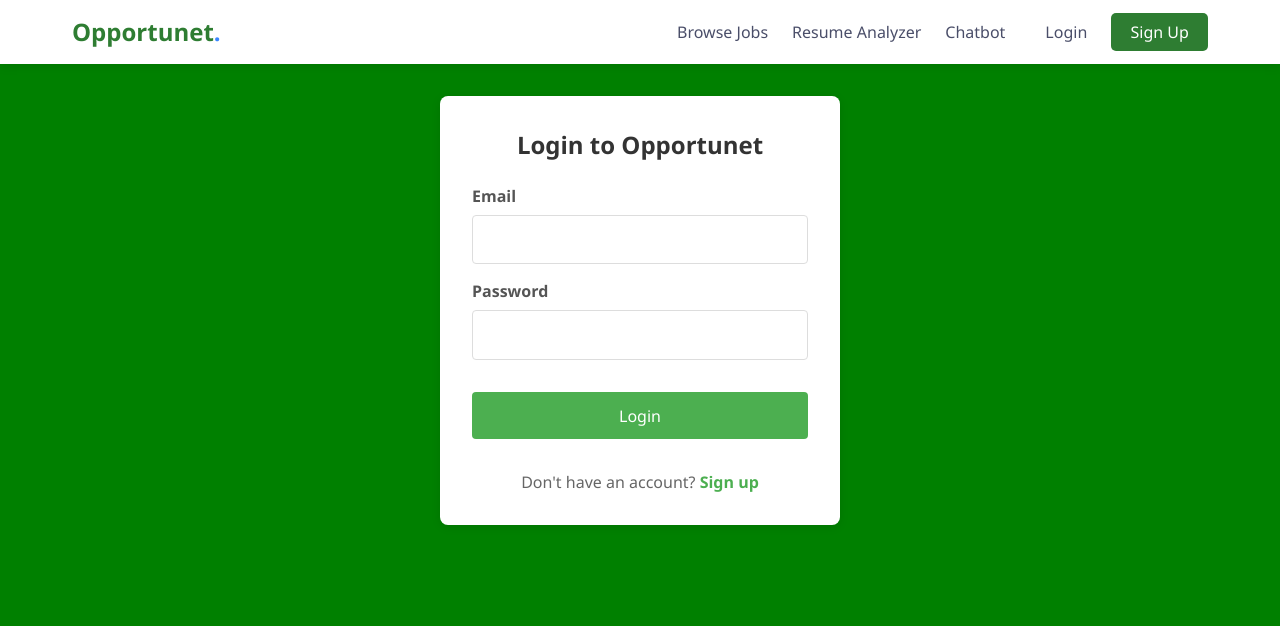
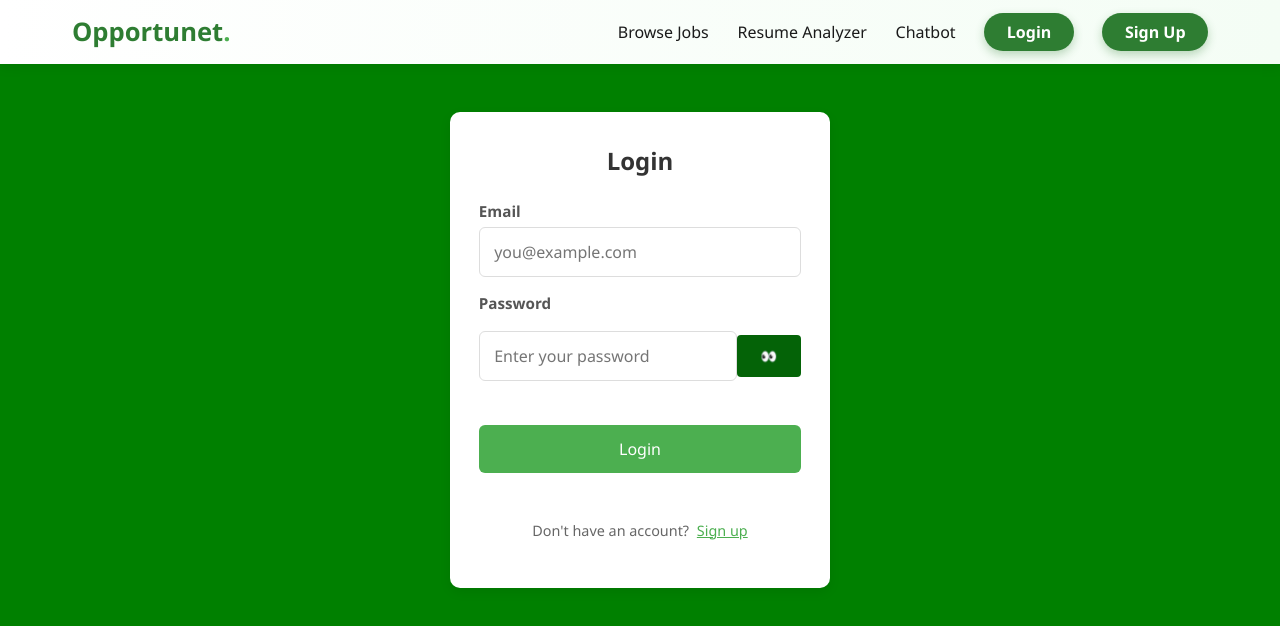
Before and after one commit to Arc-Josh/OpportuNet, a React (Create React App) app in the folder client/: page /login in a window 1280 px wide. Shown: the top 626 px of the page. Built offline with nearby package versions, Linux system fonts and the light colour scheme.

Commit message:
UI/UX
Changes made to the landing page, dashboard, login form and login page.

```diff
--- a/client/src/components/LoginForm.jsx
+++ b/client/src/components/LoginForm.jsx
@@ -2,25 +2,35 @@ import React, { useState } from 'react';
 import '../styles/authStyles.css';
 
 const LoginForm = ({ onLogin, toggleForm }) => {
-  const [formData, setFormData] = useState({
-    email: '',
-    password: '',
-  });
+  const [formData, setFormData] = useState({ email: '', password: '' });
+  const [errors, setErrors] = useState({});
+  const [showPassword, setShowPassword] = useState(false);
 
   const handleChange = (e) => {
     const { name, value } = e.target;
     setFormData(prev => ({ ...prev, [name]: value }));
+    setErrors(prev => ({ ...prev, [name]: '' }));
   };
 
-  const handleSubmit = (e) => {
+  const handleSubmit = async (e) => {
     e.preventDefault();
-    onLogin(formData);
+    const newErrors = {};
+    if (!formData.email) newErrors.email = 'Email is required';
+    if (!formData.password) newErrors.password = 'Password is required';
+    if (Object.keys(newErrors).length > 0) {
+      setErrors(newErrors);
+      return;
+    }
+    const success = await onLogin(formData);
+    if (!success) setErrors({ form: 'Invalid email or password' });
   };
 
   return (
     <div className="auth-container">
-      <h2 className="auth-title">Login to Opportunet</h2>
+      <h2 className="auth-title">Login</h2>
       <form className="auth-form" onSubmit={handleSubmit}>
+        {errors.form && <p className="auth-error">{errors.form}</p>}
+
         <div className="form-group">
           <label htmlFor="email">Email</label>
           <input
@@ -29,24 +39,43 @@ const LoginForm = ({ onLogin, toggleForm }) => {
             name="email"
             value={formData.email}
             onChange={handleChange}
+            placeholder="you@example.com"
             required
           />
+          {errors.email && <p className="auth-error">{errors.email}</p>}
         </div>
+
         <div className="form-group">
           <label htmlFor="password">Password</label>
+          <div className="password-input-wrapper">
             <input
-            type="password"
+              type={showPassword ? 'text' : 'password'}
               id="password"
               name="password"
               value={formData.password}
               onChange={handleChange}
+              placeholder="Enter your password"
               required
             />
+            <button
+              type="button"
+              className="show-password-btn"
+              onClick={() => setShowPassword(prev => !prev)}
+            >
+              {showPassword ? '🙅🏽‍♂️' : '👀'}
+            </button>
           </div>
+          {errors.password && <p className="auth-error">{errors.password}</p>}
+        </div>
+
         <button type="submit" className="auth-button">Login</button>
       </form>
+
       <p className="auth-toggle">
-        Don't have an account? <a href="#" onClick={toggleForm}>Sign up</a>
+        Don't have an account?{' '}
+        <button type="button" className="link-button" onClick={toggleForm}>
+          Sign up
+        </button>
       </p>
     </div>
   );
--- a/client/src/pages/LoginPage.jsx
+++ b/client/src/pages/LoginPage.jsx
@@ -1,47 +1,41 @@
-import React, { useState } from 'react';
+import React from 'react';
 import { useNavigate } from 'react-router-dom';
 import LoginForm from '../components/LoginForm';
 import { storeToken } from '../storage/token';
-import { getToken } from '../storage/token';
 
 const LoginPage = () => {
   const navigate = useNavigate();
-  const [showLogin, setShowLogin] = useState(true);
 
   const handleLogin = async(loginData) => {
-    console.log('Login data:', loginData);
-    // TODO: Connect to backend
+    try {
       const response = await fetch('http://localhost:8000/login',{
         method: 'POST',
-      headers: {
-        'Content-Type':'application/json'
-      },
-      body: JSON.stringify({
-        email: loginData.email,
-        password: loginData.password,
-      }),
+        headers: { 'Content-Type':'application/json' },
+        body: JSON.stringify(loginData),
       });
       const data = await response.json();
       if(response.ok){
         storeToken(data.token);
-      alert('Login succesfull')
-      console.log('success')
         navigate('/dashboard');
-    }else{
-      alert(data.message || 'Failed to Login')
-      console.log('failure')
+        return true;
+      } else {
+        return false;
       }
-    //navigate('/dashboard'); // Will change this later
+    } catch (err) {
+      console.error('Login error:', err);
+      return false;
+    }
   };
-
 
   const toggleForm = () => {
     navigate('/signup');
   };
 
   return (
-    <div>
+    <div className="login-page">
+      <div className="login-wrapper">
         <LoginForm onLogin={handleLogin} toggleForm={toggleForm} />
+      </div>
     </div>
   );
 };
--- a/client/src/styles/authStyles.css
+++ b/client/src/styles/authStyles.css
@@ -1,16 +1,18 @@
 .auth-container {
-    max-width: 400px;
-    margin: 2rem auto;
-    padding: 2rem;
-    background: white;
-    border-radius: 8px;
-    box-shadow: 0 2px 10px rgba(0, 0, 0, 0.1);
+  max-width: 380px;
+  margin: 3rem auto;
+  padding: 2rem 1.8rem;
+  background: #fff;
+  border-radius: 10px;
+  box-shadow: 0 4px 12px rgba(0, 0, 0, 0.08);
 }
 
 .auth-title {
   text-align: center;
   margin-bottom: 1.5rem;
   color: #333;
+  font-size: 1.5rem;
+  font-weight: 600;
 }
 
 .auth-form {
@@ -22,48 +24,87 @@
 .form-group {
   display: flex;
   flex-direction: column;
-    gap: 0.5rem;
+  gap: 0.4rem;
+  position: relative;
 }
 
 .form-group label {
   font-weight: 600;
   color: #555;
+  font-size: 0.95rem;
 }
 
 .form-group input {
-    padding: 0.8rem;
+  padding: 0.8rem 0.9rem;
   border: 1px solid #ddd;
-    border-radius: 4px;
+  border-radius: 6px;
   font-size: 1rem;
+  transition: border 0.3s, box-shadow 0.3s;
 }
 
+.form-group input:focus {
+  border-color: #4CAF50;
+  box-shadow: 0 0 5px rgba(76, 175, 80, 0.2);
+  outline: none;
+}
+
+/* Password input wrapper to align button inside field */
+.password-input-wrapper {
+  position: relative;
+  display: flex;
+  align-items: center;
+}
+
+.password-input-wrapper input {
+  width: 100%;
+  padding-right: 85px; /* space for show/hide button */
+  box-sizing: border-box;
+}
+
+/* Login button */
 .auth-button {
   padding: 0.8rem;
   background-color: #4CAF50;
   color: white;
   border: none;
-    border-radius: 4px;
+  border-radius: 6px;
   font-size: 1rem;
   cursor: pointer;
-    transition: background-color 0.3s;
+  transition: background-color 0.3s, transform 0.1s;
 }
 
 .auth-button:hover {
   background-color: #45a049;
+  transform: translateY(-1px);
 }
 
+/* Inline error messages */
+.auth-error {
+  color: #e74c3c;
+  font-size: 0.85rem;
+  margin-top: 3px;
+}
+
+/* Signup link */
 .auth-toggle {
   text-align: center;
   margin-top: 1rem;
   color: #666;
+  font-size: 0.9rem;
 }
 
-  .auth-toggle a {
+.link-button {
+  background: none;
+  border: none;
   color: #4CAF50;
-    text-decoration: none;
-    font-weight: 600;
+  cursor: pointer;
+  text-decoration: underline;
+  font: inherit;
+  padding: 0;
+  margin-left: 4px;
 }
 
-  .auth-toggle a:hover {
-    text-decoration: underline;
+.link-button:hover {
+  color: none;
+  background: none;
 }
--- a/client/src/styles/homePageStyles.css
+++ b/client/src/styles/homePageStyles.css
@@ -1,5 +1,23 @@
+:root {
+  --primary-green: #2e7d32; /* main brand green */
+  --secondary-green: #4caf50; /* lighter green */
+  --accent-green: #81c784; /* soft accent */
+  --text-dark: #1a1a1a;
+  --text-light: #555;
+  --background-light: #f4fdf5;
+}
+
+body {
+  font-family: 'Segoe UI', Tahoma, Geneva, Verdana, sans-serif;
+  background-color: var(--background-light);
+  margin: 0;
+  padding: 0;
+  color: var(--text-dark);
+}
+
+
 .homepage {
-    max-width: 1200px;
+  max-width: 1400px;
   margin: 0 auto;
   padding: 20px;
 }
@@ -8,113 +26,162 @@
   display: flex;
   align-items: center;
   justify-content: space-between;
-    padding: 60px 0;
+  padding: 80px 40px;
+  background: linear-gradient(135deg, var(--primary-green), var(--secondary-green));
+  border-radius: 16px;
+  color: white;
+  box-shadow: 0 6px 16px rgba(0, 0, 0, 0.15);
 }
 
 .hero-content {
-    max-width: 500px;
+  max-width: 550px;
 }
 
 .hero-content h1 {
-    font-size: 2.5rem;
+  font-size: 3rem;
   margin-bottom: 1rem;
-    color: black;
+  font-weight: 700;
 }
 
 .hero-content p {
-    font-size: 1.2rem;
+  font-size: 1.3rem;
   margin-bottom: 2rem;
-    color: darkgrey;
+  color: #e6f5e9;
 }
 
 .cta-buttons {
   display: flex;
-    gap: 15px;
+  gap: 20px;
 }
 
 .btn {
-    padding: 12px 24px;
-    border-radius: 6px;
+  padding: 14px 28px;
+  border-radius: 8px;
   font-weight: 600;
   text-decoration: none;
   transition: all 0.3s ease;
+  box-shadow: 0 4px 10px rgba(0, 0, 0, 0.15);
 }
 
 .btn-primary {
-    background-color: yellow;
-    color: black;
+  background-color: white;
+  color: var(--primary-green);
 }
 
 .btn-primary:hover {
-    background-color: yellow;
+  background-color: #f4fdf5;
+  transform: translateY(-2px);
 }
 
 .btn-secondary {
-    background-color: yellow;
-    color: black;
+  background-color: var(--secondary-green);
+  color: white;
 }
 
 .btn-secondary:hover {
-    background-color: yellow;
+  background-color: var(--accent-green);
+  transform: translateY(-2px);
+}
+
+.hero-image {
+  flex: 1;
+  display: flex;
+  justify-content: center;
+}
+
+.mockup-phone {
+  width: 250px;
+  height: 500px;
+  border: 12px solid white;
+  border-radius: 30px;
+  background: #333;
+  display: flex;
+  align-items: center;
+  justify-content: center;
+  color: white;
+  font-size: 1rem;
 }
 
 .features-section {
-    margin: 80px 0;
+  margin: 100px 0;
   text-align: center;
 }
 
 .features-section h2 {
-    font-size: 2rem;
-    margin-bottom: 50px;
-    color: black;
+  font-size: 2.5rem;
+  margin-bottom: 60px;
+  color: var(--primary-green);
+  font-weight: 700;
 }
 
 .features-grid {
   display: grid;
   grid-template-columns: repeat(auto-fit, minmax(300px, 1fr));
-    gap: 30px;
+  gap: 40px;
 }
 
 .feature-card {
-    padding: 30px;
-    border-radius: 10px;
-    background-color: #f8f9fa;
-    transition: transform 0.3s ease;
+  padding: 40px 30px;
+  border-radius: 14px;
+  background: white;
+  transition: transform 0.3s ease, box-shadow 0.3s ease;
+  box-shadow: 0 6px 12px rgba(0, 0, 0, 0.08);
 }
 
 .feature-card:hover {
-    transform: translateY(-5px);
-    box-shadow: 0 10px 20px rgba(0,0,0,0.1);
+  transform: translateY(-6px);
+  box-shadow: 0 12px 20px rgba(0, 0, 0, 0.15);
 }
 
 .feature-icon {
-    font-size: 2.5rem;
+  font-size: 3rem;
   margin-bottom: 20px;
+  color: var(--secondary-green);
+  transition: color 0.3s ease;
+}
+
+.feature-card:hover .feature-icon {
+  color: var(--primary-green);
 }
 
 .feature-card h3 {
-    font-size: 1.5rem;
+  font-size: 1.6rem;
   margin-bottom: 15px;
-    color: #2b2d42;
+  color: var(--text-dark);
 }
 
 .feature-card p {
-    color: #4a4e69;
+  color: var(--text-light);
   line-height: 1.6;
+  font-size: 1rem;
 }
 
-  /* Responsive design */
-  @media (max-width: 768px) {
+@media (max-width: 992px) {
   .hero-section {
     flex-direction: column;
     text-align: center;
+    padding: 60px 20px;
   }
 
   .hero-content {
     margin-bottom: 40px;
   }
 
-    .cta-buttons {
-      justify-content: center;
+  .hero-image {
+    display: none;
   }
 }
+
+@media (max-width: 600px) {
+  .hero-content h1 {
+    font-size: 2.2rem;
+  }
+
+  .hero-content p {
+    font-size: 1rem;
+  }
+
+  .features-grid {
+    grid-template-columns: 1fr;
+  }
+}
--- a/client/src/styles/navbarStyles.css
+++ b/client/src/styles/navbarStyles.css
@@ -1,7 +1,16 @@
-/* Navbar container */
+:root {
+  --primary-green: #2e7d32;
+  --secondary-green: #4caf50;
+  --accent-green: #81c784;
+  --text-dark: #1a1a1a;
+  --text-light: #555;
+  --background-light: #f4fdf5;
+}
+
+
 .navbar {
-    background-color: #ffffff;
-    box-shadow: 0 2px 10px rgba(0, 0, 0, 0.1);
+  background: linear-gradient(90deg, #ffffff, #f4fdf5);
+  box-shadow: 0 3px 12px rgba(0, 0, 0, 0.08);
   position: sticky;
   top: 0;
   z-index: 100;
@@ -17,32 +26,31 @@
   align-items: center;
 }
 
-  /* Logo styles */
+
 .logo {
   text-decoration: none;
   display: flex;
   align-items: center;
-    font-size: 1.5rem;
+  font-size: 1.6rem;
   font-weight: 700;
 }
 
 .logo-text {
-    color: #2e7d32; /* Green color matching auth pages */
+  color: var(--primary-green);
 }
 
 .logo-dot {
-    color: #3a86ff; /* Blue dot for accent */
+  color: var(--secondary-green);
 }
 
-  /* Navigation links */
 .nav-links {
   display: flex;
-    gap: 1.5rem;
+  gap: 1.8rem;
   align-items: center;
 }
 
 .nav-link {
-    color: #4a4e69;
+  color: var(--text-dark);
   text-decoration: none;
   font-weight: 500;
   font-size: 1rem;
@@ -52,18 +60,17 @@
 }
 
 .nav-link:hover {
-    color: #2e7d32;
+  color: var(--primary-green);
 }
 
-  /* Animated underline effect */
 .nav-link::after {
   content: '';
   position: absolute;
-    bottom: 0;
+  bottom: -3px;
   left: 0;
   width: 0;
   height: 2px;
-    background-color: #2e7d32;
+  background-color: var(--primary-green);
   transition: width 0.3s ease;
 }
 
@@ -71,23 +78,41 @@
   width: 100%;
 }
 
-  /* Special styling for login/signup links */
-  .login-link {
-    margin-left: 1rem;
+.login-link::after,
+.signup-link::after {
+  display: none !important;
 }
 
+.login-link,
 .signup-link {
-    background-color: #2e7d32;
+  background-color: var(--primary-green);
   color: white !important;
-    padding: 0.5rem 1.2rem;
-    border-radius: 5px;
-    transition: background-color 0.3s ease;
+  padding: 0.5rem 1.4rem;
+  border-radius: 25px;
+  font-weight: 600;
+  box-shadow: 0 4px 10px rgba(46, 125, 50, 0.3);
+  transition: all 0.3s ease;
+  position: relative;
 }
 
+.login-link:hover,
 .signup-link:hover {
-    background-color: #1b5e20;
+  background-color: var(--secondary-green);
+  transform: translateY(-2px);
 }
 
 .signup-link::after {
-    display: none; /* Remove underline for button-style link */
+  display: none;
 }
+
+@media (max-width: 768px) {
+  .nav-links {
+    display: none;
+  }
+
+  .navbar {
+    padding: 1rem;
+  }
+
+
+}
```
Also changed, not shown: client/src/pages/HomePage.jsx (+20 -17 lines), client/src/assets/Logos/logo.png (renamed from client/src/assets/Logos/OppurtunetLogo.png). Lines whose indentation alone changed are shown as unchanged.
